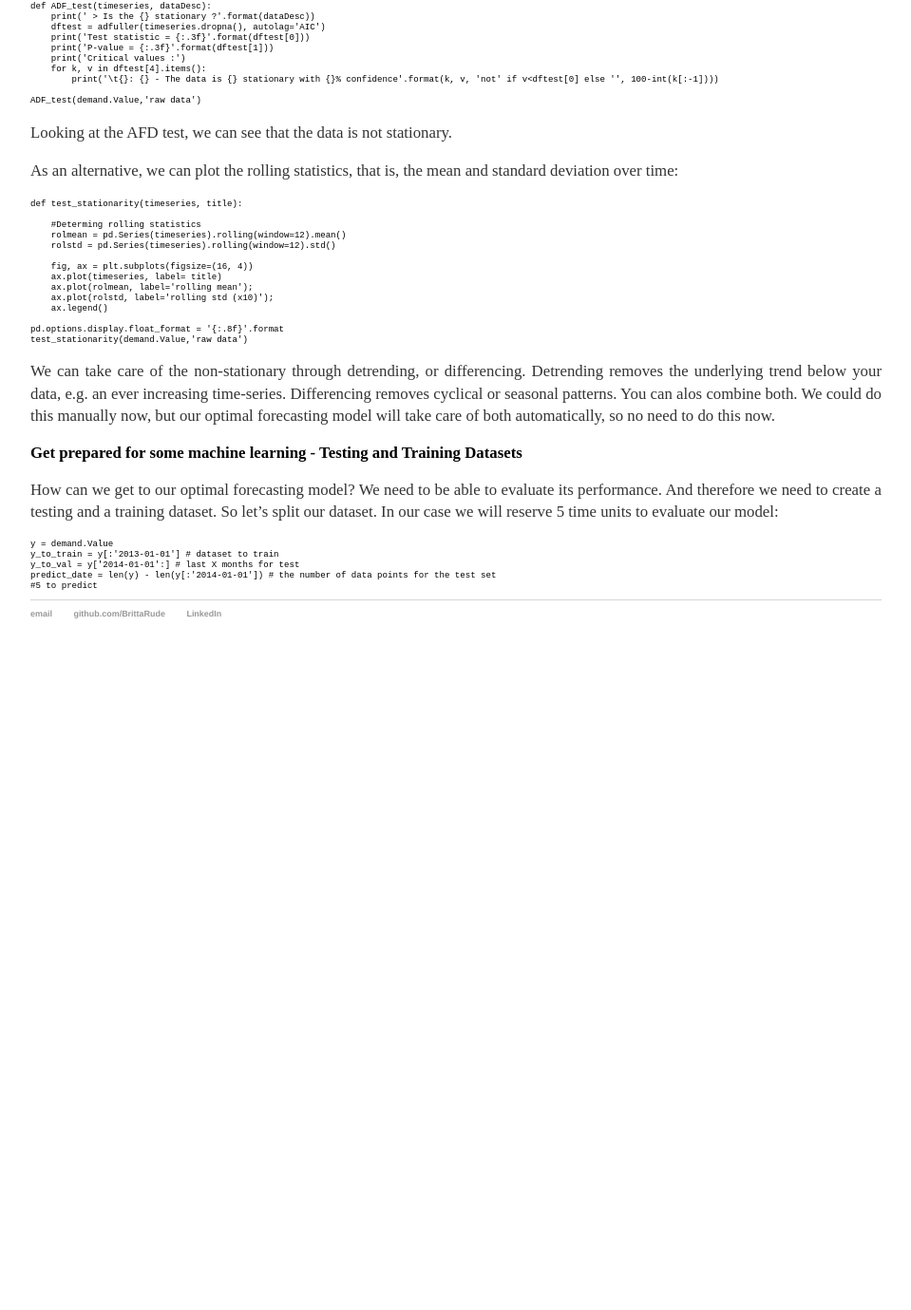
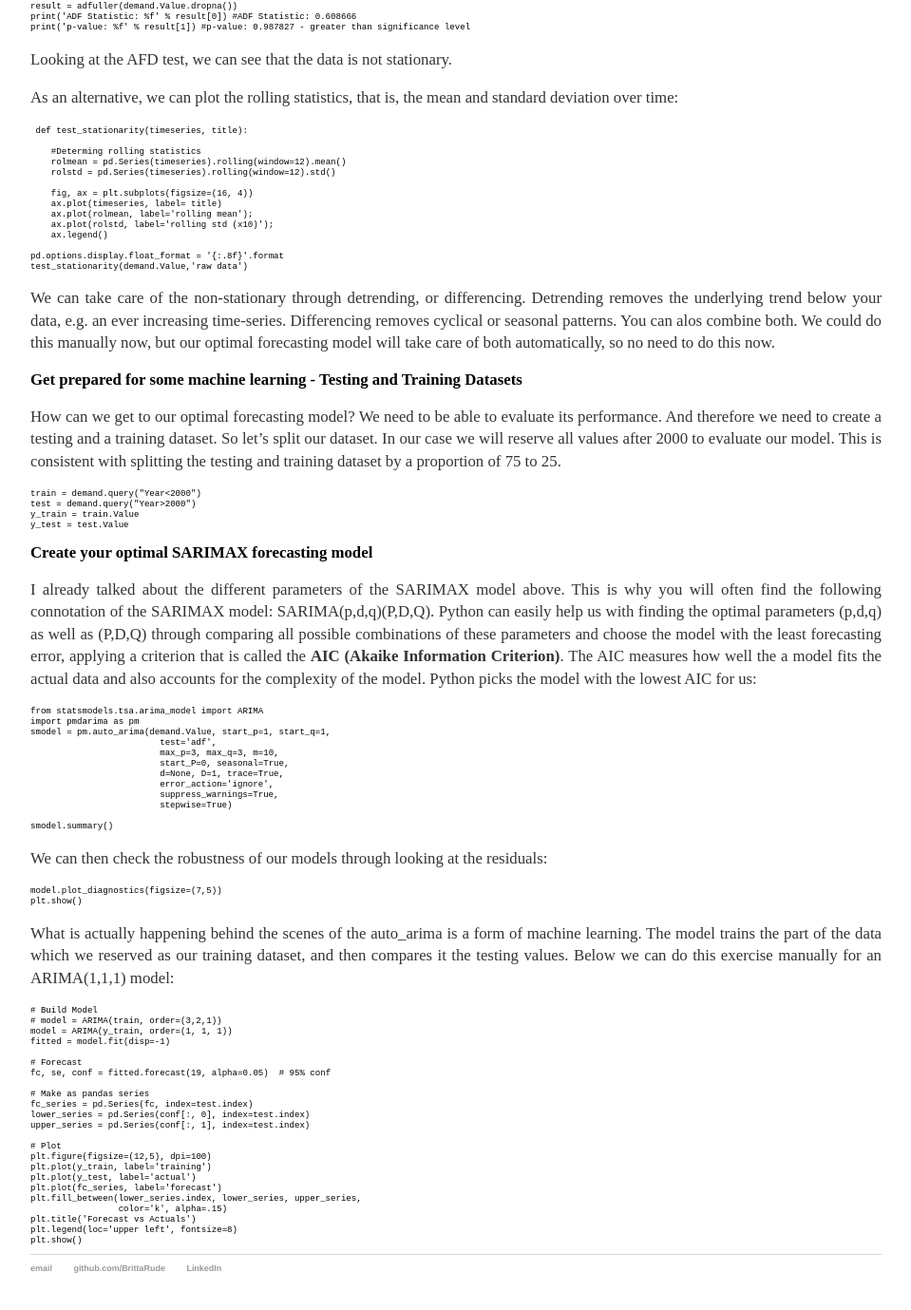
Before and after one commit to BrittaRude/BrittaRude.github.io, a Jekyll site: the page built from inputs_code/_posts/2020-11-22-britta-rude-forecasting-with-python.md, in a window 1280 px wide and 1400 px high, scrolled down 1819 px. Shown: the top 1379 px of the window at 95% size, without its empty margins (160-1119 px from the left). Built offline with Jekyll 4.4.1, drawn with Linux system fonts in a browser that asks for light colours; before the commit the page ends 2530 px from its top, so only the background shows below that.

Commit message:
Update 2020-11-22-britta-rude-forecasting-with-python.md

````diff
--- a/inputs_code/_posts/2020-11-22-britta-rude-forecasting-with-python.md
+++ b/inputs_code/_posts/2020-11-22-britta-rude-forecasting-with-python.md
@@ -64,24 +64,17 @@ So, let's investigate if our data is stationary. There is a simple test for this
 
 ```python
 from statsmodels.tsa.stattools import adfuller
-
-def ADF_test(timeseries, dataDesc):
-    print(' > Is the {} stationary ?'.format(dataDesc))
-    dftest = adfuller(timeseries.dropna(), autolag='AIC')
-    print('Test statistic = {:.3f}'.format(dftest[0]))
-    print('P-value = {:.3f}'.format(dftest[1]))
-    print('Critical values :')
-    for k, v in dftest[4].items():
-        print('\t{}: {} - The data is {} stationary with {}% confidence'.format(k, v, 'not' if v<dftest[0] else '', 100-int(k[:-1])))
-
-ADF_test(demand.Value,'raw data')
+from numpy import log
+result = adfuller(demand.Value.dropna())
+print('ADF Statistic: %f' % result[0]) #ADF Statistic: 0.608666
+print('p-value: %f' % result[1]) #p-value: 0.987827 - greater than significance level
 ```
 Looking at the AFD test, we can see that the data is not stationary.
 
 As an alternative, we can plot the rolling statistics, that is, the mean and standard deviation over time:
 
 ```python
-def test_stationarity(timeseries, title):
+ def test_stationarity(timeseries, title):
 
     #Determing rolling statistics
     rolmean = pd.Series(timeseries).rolling(window=12).mean()
@@ -102,12 +95,65 @@ We can take care of the non-stationary through detrending, or differencing. Detr
 
 ## Get prepared for some machine learning - Testing and Training Datasets
 
-How can we get to our optimal forecasting model? We need to be able to evaluate its performance. And therefore we need to create a testing and a training dataset. So let's split our dataset. In our case we will reserve 5 time units to evaluate our model:
+How can we get to our optimal forecasting model? We need to be able to evaluate its performance. And therefore we need to create a testing and a training dataset. So let's split our dataset. In our case we will reserve all values after 2000 to evaluate our model. This is consistent with splitting the testing and training dataset by a proportion of 75 to 25.
 
 ```python
-y = demand.Value
-y_to_train = y[:'2013-01-01'] # dataset to train
-y_to_val = y['2014-01-01':] # last X months for test
-predict_date = len(y) - len(y[:'2014-01-01']) # the number of data points for the test set
-#5 to predict
+train = demand.query("Year<2000")
+test = demand.query("Year>2000")
+y_train = train.Value
+y_test = test.Value
 ```
+
+## Create your optimal SARIMAX forecasting model
+
+I already talked about the different parameters of the SARIMAX model above. This is why you will often find the following connotation of the SARIMAX model: SARIMA(p,d,q)(P,D,Q). Python can easily help us with finding the optimal parameters (p,d,q) as well as (P,D,Q) through comparing all possible combinations of these parameters and choose the model with the least forecasting error, applying a criterion that is called the <b>AIC (Akaike Information Criterion)</b>. The AIC measures how well the a model fits the actual data and also accounts for the complexity of the model. Python picks the model with the lowest AIC for us:
+
+```python
+from statsmodels.tsa.arima_model import ARIMA
+import pmdarima as pm
+smodel = pm.auto_arima(demand.Value, start_p=1, start_q=1,
+                         test='adf',
+                         max_p=3, max_q=3, m=10,
+                         start_P=0, seasonal=True,
+                         d=None, D=1, trace=True,
+                         error_action='ignore',
+                         suppress_warnings=True,
+                         stepwise=True)
+
+smodel.summary()
+```
+
+We can then check the robustness of our models through looking at the residuals:
+
+```python
+model.plot_diagnostics(figsize=(7,5))
+plt.show()
+```
+
+What is actually happening behind the scenes of the auto_arima is a form of machine learning. The model trains the part of the data which we reserved as our training dataset, and then compares it the testing values. Below we can do this exercise manually for an ARIMA(1,1,1) model:
+
+```python
+# Build Model
+# model = ARIMA(train, order=(3,2,1))
+model = ARIMA(y_train, order=(1, 1, 1))
+fitted = model.fit(disp=-1)
+
+# Forecast
+fc, se, conf = fitted.forecast(19, alpha=0.05)  # 95% conf
+
+# Make as pandas series
+fc_series = pd.Series(fc, index=test.index)
+lower_series = pd.Series(conf[:, 0], index=test.index)
+upper_series = pd.Series(conf[:, 1], index=test.index)
+
+# Plot
+plt.figure(figsize=(12,5), dpi=100)
+plt.plot(y_train, label='training')
+plt.plot(y_test, label='actual')
+plt.plot(fc_series, label='forecast')
+plt.fill_between(lower_series.index, lower_series, upper_series,
+                 color='k', alpha=.15)
+plt.title('Forecast vs Actuals')
+plt.legend(loc='upper left', fontsize=8)
+plt.show()
+```
````
